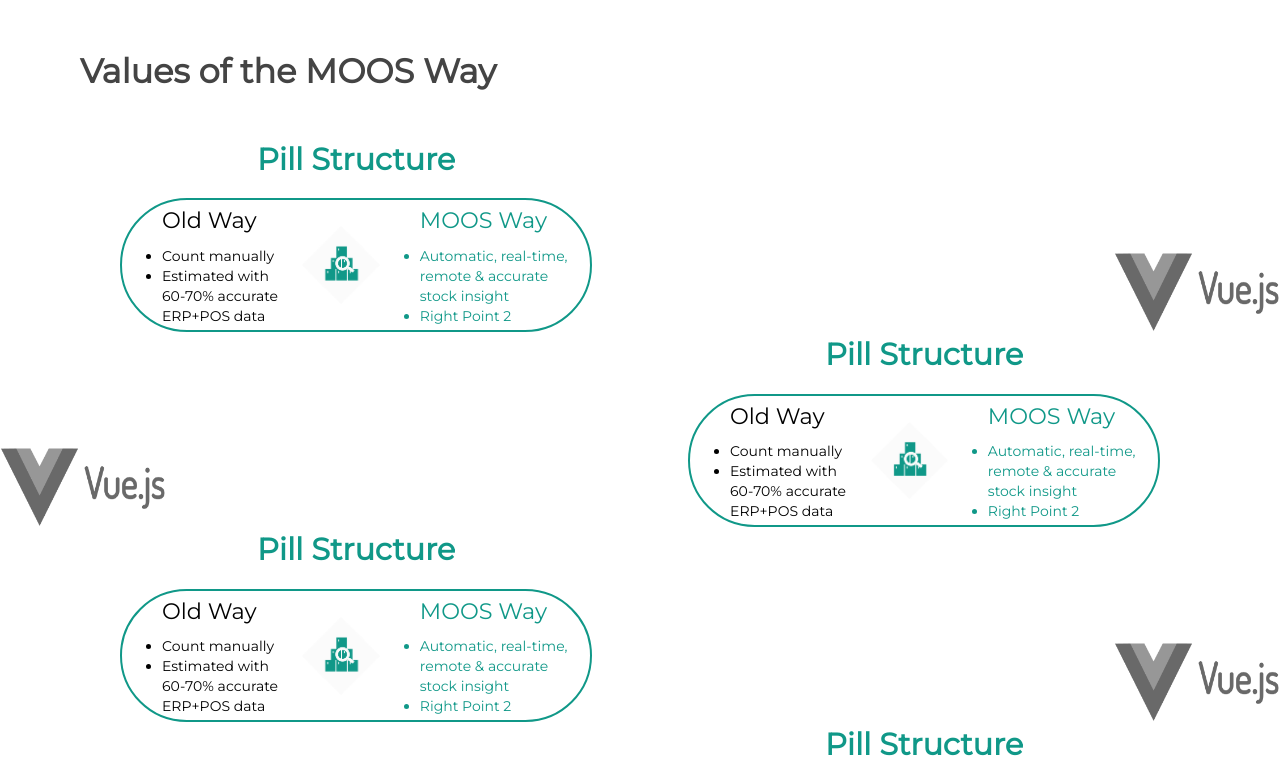
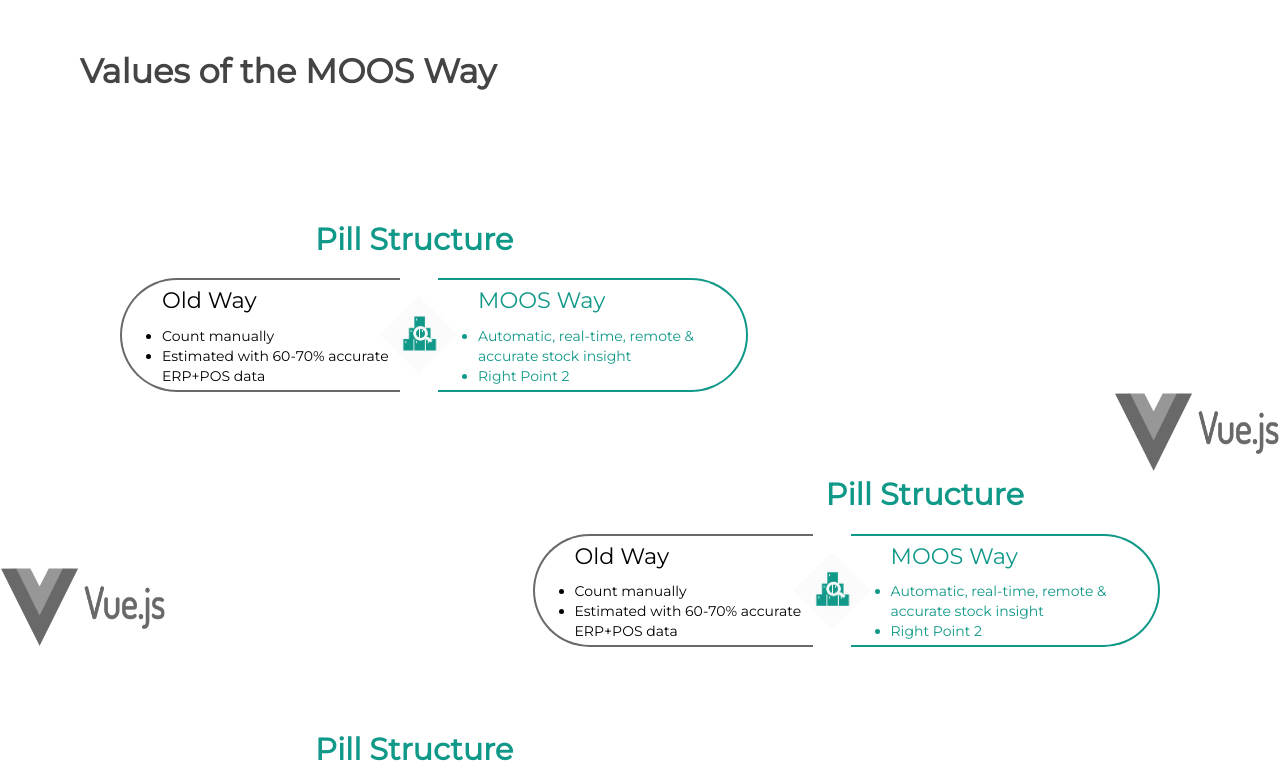
Before and after one commit to MOOS-Tech/moos-website, a Nuxt app: page /UnmannedRetail in a window 1280 px wide. Shown: the part 880-1662 px from the top of the page. Built offline with nearby package versions, Linux system fonts and the light colour scheme.

Commit message:
home page dotted line animation

```diff
--- a/components/business/moosValueLeft.vue
+++ b/components/business/moosValueLeft.vue
@@ -2,34 +2,42 @@
     <div>
         <div class="flex flex-col lg:flex-row">
             <div class="flex flex-col sm:flex-row lg:max-w-7xl w-full sm:px-10 md:px-12 px-5 lg:px-20 mx-auto lg:flex-row">
-                <div class="flex flex-col items-start  lg:px-10">
+                <div class="flex flex-col items-center  lg:px-10 py-20">
                     <div>
-                        <h2 class="text-normal-title-heading font-semibold text-center lg:w-3/5 self-center text-green-200 mb-4">Pill
+                        <h2
+                            class="text-normal-title-heading font-semibold text-center lg:w-3/4 self-center text-green-200 mb-4">
+                            Pill
                             Structure</h2>
-                        <div
-                            class="relative lg:rounded-full md:rounded-full  flex items-center justify-center border-2 border-green-200 h-auto lg:w-3/5 py-1 round-pill">
-                            <div class="flex flex-col items-start lg:w-2/4 pl-10">
-                                <!-- Left content -->
-                                <h3 class="text-small-title-heading  mb-2 text-left">Old Way</h3>
-                                <ul class="text-sm  list-disc text-left">
-                                    <li>Count manually</li>
-                                    <li>Estimated with 60-70%
-                                        accurate ERP+POS data</li>
-                                </ul>
+                        <div class="flex items-center justify-center lg:w-4/5  transition-transform" id="pill-container">
+                            <div class="pill left relative lg:rounded-l-full md:rounded-l-full border-2 border-r-0  border-black-100 h-auto py-1 round-pill expand-horizontal1"
+                                id="leftPill">
+                                <div class="flex flex-col items-start lg:w-full pl-10">
+                                    <h3 class="text-small-title-heading mb-2 text-left">Old Way</h3>
+                                    <ul class="text-sm list-disc text-left">
+                                        <li>Count manually</li>
+                                        <li>Estimated with 60-70% accurate ERP+POS data</li>
+                                    </ul>
+                                </div>
                             </div>
-                            <!-- Middle column (Image) -->
-                            <div class="flex items-center justify-center lg:w-2/5 ">
-                                <img src="@/assets/images/pillimage.png" alt="Image" class="w-2/3 h-auto" />
+
+                            <div class="flex items-center justify-center w-1/6 expand-horizontal-image " id="image"
+                                @mouseover="movePills" @mouseleave="resetPills" style="margin-left: -20px; margin-right: -20px;">
+                                <img src="@/assets/images/pillimage.png" alt="Image" class="h-auto" />
                             </div>
-                            <div class="flex flex-col text-green-200 items-start justify-end lg:w-3/5 pl-5 pr-5">
-                                <!-- Right content -->
-                                <h3 class="text-small-title-heading mb-2 text-left">MOOS Way</h3>
-                                <ul class=" text-sm list-disc text-left">
-                                    <li>Automatic, real-time, remote & accurate stock insight</li>
-                                    <li>Right Point 2</li>
-                                </ul>
+
+                            <div class="pill right relative lg:rounded-r-full md:rounded-r-full border-2 border-l-0 border-green-200 h-auto py-1 round-pill expand-horizontal"
+                                id="rightPill">
+                                <div class="flex flex-col items-start lg:w-full pl-10  text-green-200">
+                                    <h3 class="text-small-title-heading mb-2 text-left">MOOS Way</h3>
+                                    <ul class="text-sm list-disc text-left">
+                                        <li>Automatic, real-time, remote & accurate stock insight</li>
+                                        <li>Right Point 2</li>
+
+                                    </ul>
+                                </div>
                             </div>
                         </div>
+
                     </div>
                 </div>
                 <div class="w-full sm:w-1/5 md:w-1/5 lg:w-1/6 ml-auto justify-end items-end self-end">
@@ -42,7 +50,34 @@
         </div>
     </div>
 </template>
+<script>
+
+export default {
+    name: "valueleft",
+
+
+    methods: {
+        movePills() {
+            const leftPill = document.getElementById("leftPill");
+            const rightPill = document.getElementById("rightPill");
+
+            leftPill.style.transform = "translateX(-10%)";
+            rightPill.style.transform = "translateX(10%)";
+        },
+        resetPills() {
+            const leftPill = document.getElementById("leftPill");
+            const rightPill = document.getElementById("rightPill");
+
+            leftPill.style.transform = "translateX(0)";
+            rightPill.style.transform = "translateX(0)";
+        },
+    },
+}
+</script>
 
 <style scoped>
+.pill {
 
+    transition: transform 0.3s;
+}
 </style>
--- a/components/business/moosValueRight.vue
+++ b/components/business/moosValueRight.vue
@@ -1,35 +1,41 @@
 <template>
     <div style="direction: rtl;">
-        <div class="flex flex-col lg:flex-row " >
+        <div class="flex flex-col lg:flex-row ">
             <div class="flex flex-col sm:flex-row lg:max-w-7xl w-full sm:px-10 md:px-12 px-5 lg:px-20 mx-auto lg:flex-row">
-                <div class="flex flex-col items-start  lg:px-10"  >
+                <div class="flex flex-col items-start  lg:px-10">
 
-                    <div  >
-                        <h2 class="text-normal-title-heading font-semibold text-center lg:w-3/5 self-center text-green-200 mb-4">Pill
+                    <div>
+                        <h2
+                            class="text-normal-title-heading font-semibold text-center lg:w-3/5 self-center text-green-200 mb-4">
+                            Pill
                             Structure</h2>
-                        <div
-                            class="relative lg:rounded-full md:rounded-full  flex items-center justify-center border-2 border-green-200 h-auto lg:w-3/5 py-1" dir="ltr">
-
-                            <div class="flex flex-col items-start lg:w-2/4 pl-10" >
-                                <!-- Left content -->
-                                <h3 class="text-small-title-heading  mb-2 text-left">Old Way</h3>
-                                <ul class="text-sm  list-disc text-left">
+                        <div class="flex items-center justify-center lg:w-4/5  transition-transform" id="pill-container" dir="ltr">
+                            <div class="pill left relative lg:rounded-l-full md:rounded-l-full border-2 border-r-0  border-black-100 h-auto py-1 round-pill expand-horizontal1"
+                                id="left_Pill">
+                                <div class="flex flex-col items-start lg:w-full pl-10">
+                                    <h3 class="text-small-title-heading mb-2 text-left">Old Way</h3>
+                                    <ul class="text-sm list-disc text-left">
                                         <li>Count manually</li>
-                                    <li>Estimated with 60-70%
-                                        accurate ERP+POS data</li>
+                                        <li>Estimated with 60-70% accurate ERP+POS data</li>
                                     </ul>
                                 </div>
-                            <!-- Middle column (Image) -->
-                            <div class="flex items-center justify-center lg:w-2/5 ">
-                                <img src="@/assets/images/pillimage.png" alt="Image" class="w-2/3 h-auto" />
                             </div>
-                            <div class="flex flex-col text-green-200 items-start justify-end lg:w-3/5 pl-5 pr-5">
-                                <!-- Right content -->
+
+                            <div class="flex items-center justify-center w-1/6 expand-horizontal-image " id="image"
+                                @mouseover="movePills" @mouseleave="resetPills"
+                                style="margin-left: -20px; margin-right: -20px;">
+                                <img src="@/assets/images/pillimage.png" alt="Image" class="h-auto" />
+                            </div>
+
+                            <div class="pill right relative lg:rounded-r-full md:rounded-r-full border-2 border-l-0 border-green-200 h-auto py-1 round-pill expand-horizontal"
+                                id="right_Pill">
+                                <div class="flex flex-col items-start lg:w-full pl-10  text-green-200">
                                     <h3 class="text-small-title-heading mb-2 text-left">MOOS Way</h3>
-                                <ul class=" text-sm list-disc text-left">
+                                    <ul class="text-sm list-disc text-left">
                                         <li>Automatic, real-time, remote & accurate stock insight</li>
                                         <li>Right Point 2</li>
                                     </ul>
+                                </div>
                             </div>
                         </div>
 
@@ -45,3 +51,34 @@
         </div>
     </div>
 </template>
+<script>
+
+export default {
+    name: "valueleft",
+
+
+    methods: {
+        movePills() {
+            const leftPill = document.getElementById("left_Pill");
+            const rightPill = document.getElementById("right_Pill");
+
+            leftPill.style.transform = "translateX(-10%)";
+            rightPill.style.transform = "translateX(10%)";
+        },
+        resetPills() {
+            const leftPill = document.getElementById("left_Pill");
+            const rightPill = document.getElementById("right_Pill");
+
+            leftPill.style.transform = "translateX(0)";
+            rightPill.style.transform = "translateX(0)";
+        },
+    },
+}
+</script>
+
+<style scoped>
+.pill {
+
+    transition: transform 0.3s;
+}
+</style>
--- a/pages/UnmannedRetail.vue
+++ b/pages/UnmannedRetail.vue
@@ -12,7 +12,7 @@
       </div>
       <MoosValueLeft />
       <MoosValueRight />
-      <MoosValueLeft />
+      <MoosValueLeft/>
       <MoosValueRight />
       <MoosValueLeft />
       <MoosValueRight />
--- a/pages/index.vue
+++ b/pages/index.vue
@@ -1,5 +1,6 @@
 <template>
   <div>
+
     <!-- hero section -->
    <HeroSection/>
 
@@ -79,6 +80,7 @@ import Blogs from "~/components/HomePage/blogs.vue";
 import MapAndContact from "~/components/HomePage/mapAndContact.vue";
 import HeroSection from "~/components/HomePage/heroSection.vue";
 
+
 export default {
   name: "index",
   components: {
@@ -86,10 +88,12 @@ export default {
     FormButton,
     Blogs,
     MapAndContact,
-    HeroSection
+    HeroSection,
+
   },
   data() {
     return {
+
       ComTitle: "for effortless inventory operations",
       partners: [
         {
--- a/tailwind.config.js
+++ b/tailwind.config.js
@@ -61,6 +61,43 @@ export default {
     },
 
 
+    keyframes: {
+
+      rubberBand: {
+        from: {
+          transform: 'scale3d(1, 1, 1)',
+        },
+
+        '30%': {
+          transform: 'scale3d(1.25, 0.75, 1)',
+        },
+
+        '40%': {
+          transform: 'scale3d(0.75, 1.25, 1)',
+        },
+
+        '50%': {
+          transform: 'scale3d(1.15, 0.85, 1)',
+        },
+
+        '65%': {
+          transform: 'scale3d(0.95, 1.05, 1)',
+        },
+
+        '75%': {
+          transform: 'scale3d(1.05, 0.95, 1)',
+        },
+        to: {
+          transform: 'scale3d(1, 1, 1)',
+        },
+      },
+  },
+  animation: {
+
+    rubberBand: 'rubberBand 1s infinite'
+
+  },
+
   },
   plugins: [],
 }
```
Also changed, not shown: components/HomePage/heroSection.vue (+65 -12 lines). Lines whose indentation alone changed are shown as unchanged.
